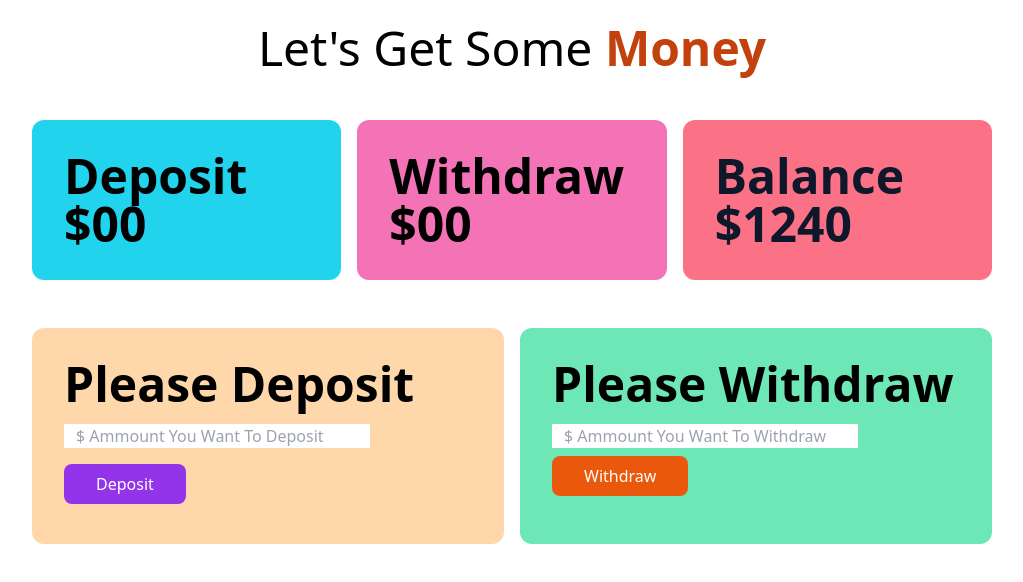
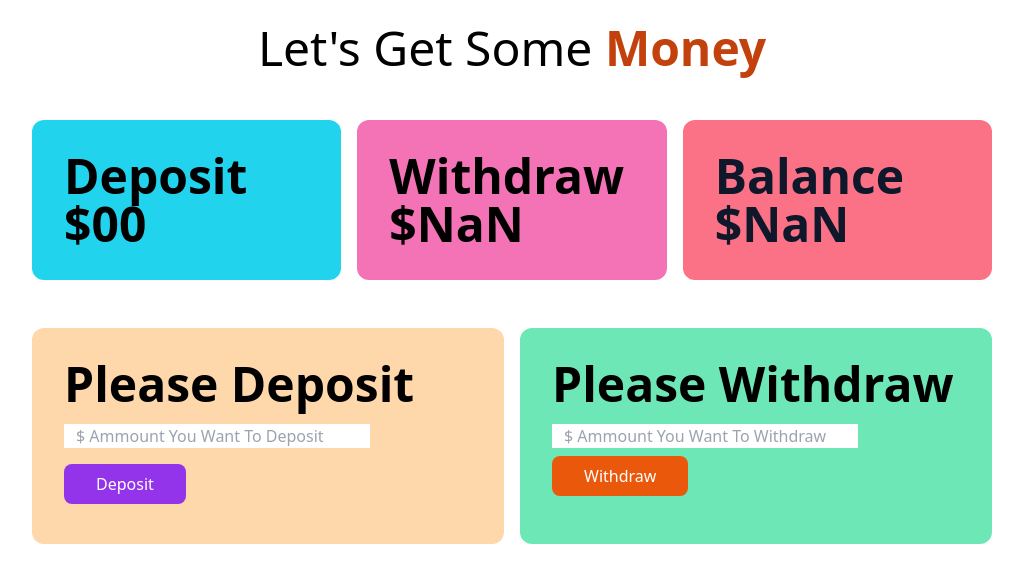
Before and after one commit to mahfujkhan02/bank-tutorial, a plain HTML site: page bank.html in a window 1280 px wide. Both pictures are taken after a click on the button "Withdraw". Shown: the whole page, without its empty margins (128-1151 px from the left). Drawn offline with nearby package versions, Linux system fonts and the light colour scheme.

Commit message:
added handaler with button

```diff
--- a/bank.html
+++ b/bank.html
@@ -29,7 +29,7 @@
 
                 <div class="bg-pink-400  p-8 rounded-xl">
                     <h4 class="font-semibold text-5xl  ">Withdraw</h4>
-                    <h2 class="text-5xl font-semibold ">$00</h2>
+                    <h2 class="text-5xl font-semibold ">$<span id="withdraw-total">00</span></h2>
 
                 </div>
 
@@ -63,10 +63,9 @@
                 <div class="bg-emerald-300  p-8 rounded-xl">
                     <h4 class="font-semibold text-5xl mb-4 ">Please Withdraw</h4>
 
-                    <input class="w-9/12 block mb-2 px-3 " placeholder="$ Ammount You Want To Withdraw">
+                    <input id="withdraw-field" class="w-9/12 block mb-2 px-3 " placeholder="$ Ammount You Want To Withdraw">
 
-                    <button id="btn-withdraw"
-                        class="bg-orange-600 px-8 py-2 text-white font-medium rounded-lg hover:bg-sky-700 mb-4">Withdraw</button>
+                    <button id="btn-withdraw" class="bg-orange-600 px-8 py-2 text-white font-medium rounded-lg hover:bg-sky-700 mb-4">Withdraw</button>
 
 
                 </div>
@@ -75,6 +74,7 @@
     </main>
 
     <script src="js/deposit.js"></script>
+    <script src="js/withdraw.js"></script>
 
 </body>
 
--- /dev/null
+++ b/js/withdraw.js
@@ -0,0 +1,50 @@
+// console.log('withdraw clicked this ammount')
+// add event handler withdraw button
+
+// step ----> 1
+
+document.getElementById('btn-withdraw').addEventListener('click', function(){
+
+    console.log('withdrw clicked');
+    // get the withdraw ammount from the withdraw input field
+    // step----> 2
+
+    const withdrawField = document.getElementById('withdraw-field');
+    const newWithDrawAmonutString = withdrawField.value;
+
+    const newWithDrawAmonut = parseFloat(newWithDrawAmonutString);
+    //console.log(newWithDrawAmonut)
+
+    // step --->3 : get previous withdraw
+    const withdrawtotalElement = document.getElementById('withdraw-total');
+    const previousWithdrawTotalString = withdrawtotalElement.innerText;
+
+    const previousWithdrawTotal = parseFloat(previousWithdrawTotalString);
+
+    // step ---> 4: calculate total withdraw ammount
+
+    const currrentWithdrawTotal =  previousWithdrawTotal + newWithDrawAmonut;
+
+
+    // step ---> 4: set total withdraw ammount
+
+    withdrawtotalElement.innerText = currrentWithdrawTotal;
+
+    // step --> 5: get the previous total balance
+
+    const balanceTotalElement = document.getElementById('balance-total');
+    const previousBalanceTotalString = balanceTotalElement.innerText;
+
+    const previousBalanceTotal = parseFloat(previousBalanceTotalString);
+
+    // step --->6 : Calculate new Balance total + set the new balance
+
+    const newBalanceTotal = previousBalanceTotal - newWithDrawAmonut;
+    balanceTotalElement.innerText = newBalanceTotal;
+
+
+    // step --->7 : clear the value
+
+    withdrawField.value = '';
+
+})
```
